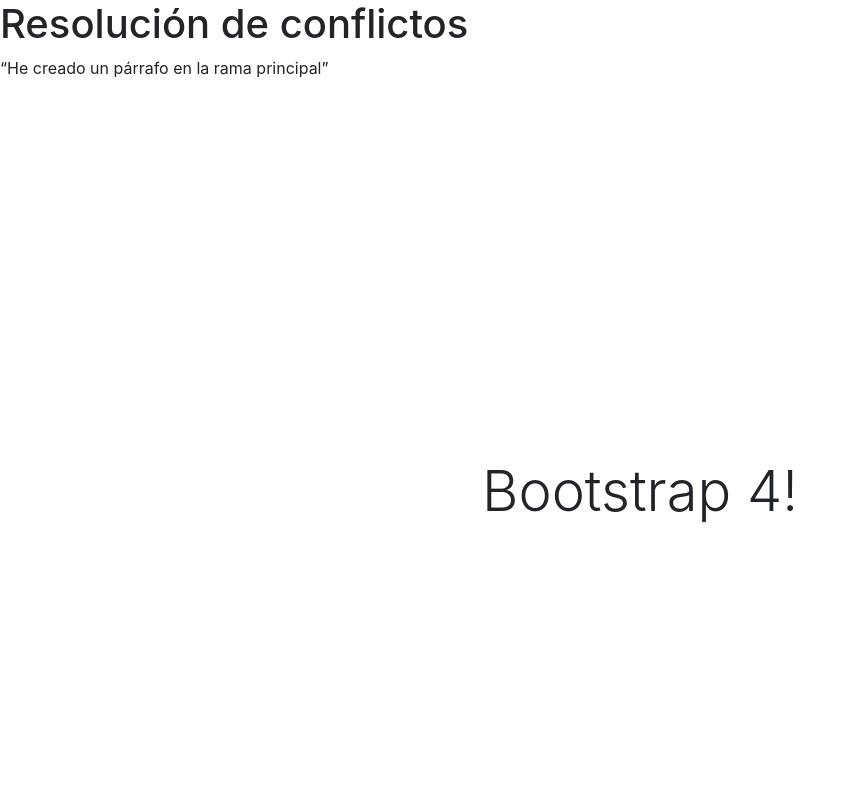
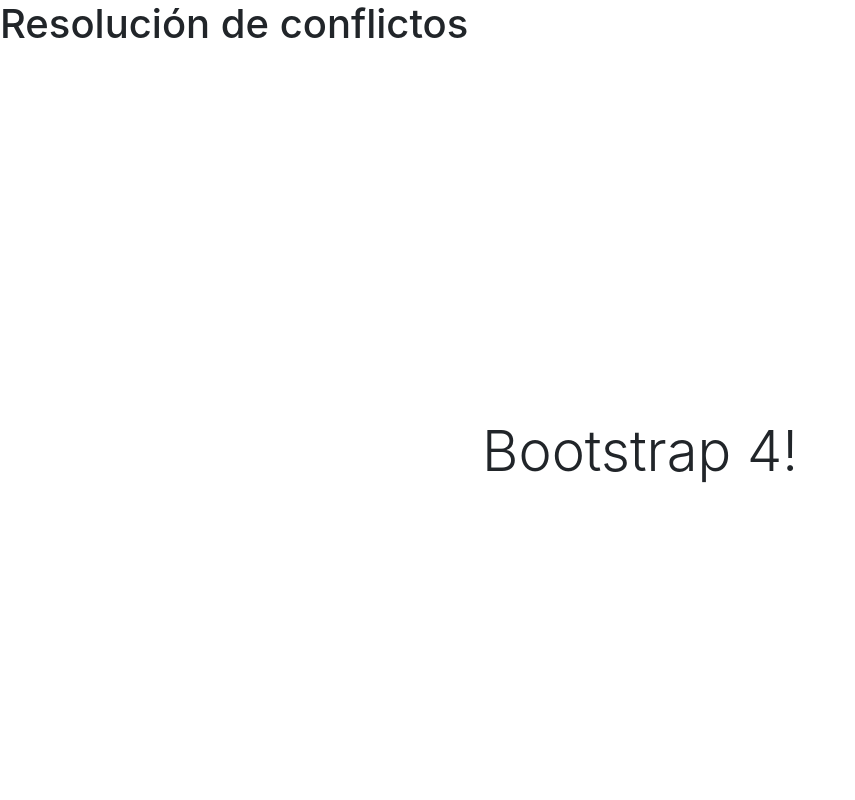
Before and after one commit to anarp14/conflicto-github, a plain HTML site: page index.html in a window 1280 px wide. Shown: the top 800 px of the page, without its empty margins (0-855 px from the left). Drawn offline with nearby package versions, Linux system fonts and the light colour scheme.

Commit message:
Update index.html

```diff
--- a/index.html
+++ b/index.html
@@ -2,7 +2,6 @@
 <html lang="es">
   <head>
     <h1> Resolución de conflictos </h1>
-    <p> “He creado un párrafo en la rama principal” </p>
 
     <!-- Required meta tags -->
     <meta charset="utf-8">
```
